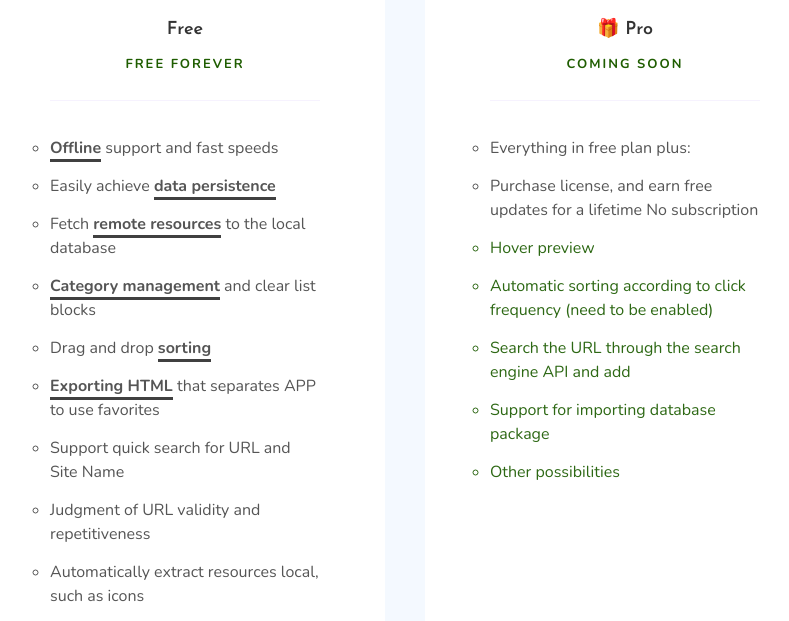
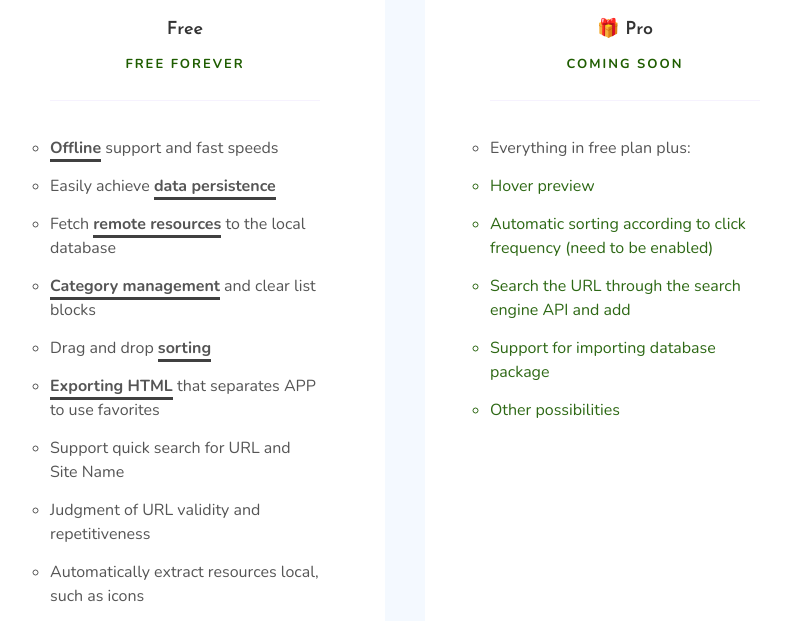
Before and after one commit to xizon/F-Curator-Official-Website, a React app: page index.html in a window 1280 px wide. Shown: the part 2084-2705 px from the top of the page, without its empty margins (235-1024 px from the left). Built offline with nearby package versions, Linux system fonts and the light colour scheme.

Commit message:
update description

```diff
--- a/index.html
+++ b/index.html
@@ -252,7 +252,7 @@
                                         <div class="price-item-list">
                                             <ul class="text-left" style="list-style: circle;">
                                                 <li style="list-style: circle;">Everything in free plan plus: </li>
-                                                <li style="list-style: circle;">Purchase license, and earn free updates for a lifetime No subscription</li>
+                                                <!-- <li style="list-style: circle;">Purchase license, and earn free updates for a lifetime No subscription</li> -->
                                                 <li style="list-style: circle; color: #2d6814;">Hover preview</li>
                                                 <li style="list-style: circle; color: #2d6814;">Automatic sorting according to click frequency (need to be enabled)</li>
                                                 <li style="list-style: circle; color: #2d6814;">Search the URL through the search engine API and add</li>
```
Also changed, not shown: src/components/_main/index.html (+1 -1 lines).
